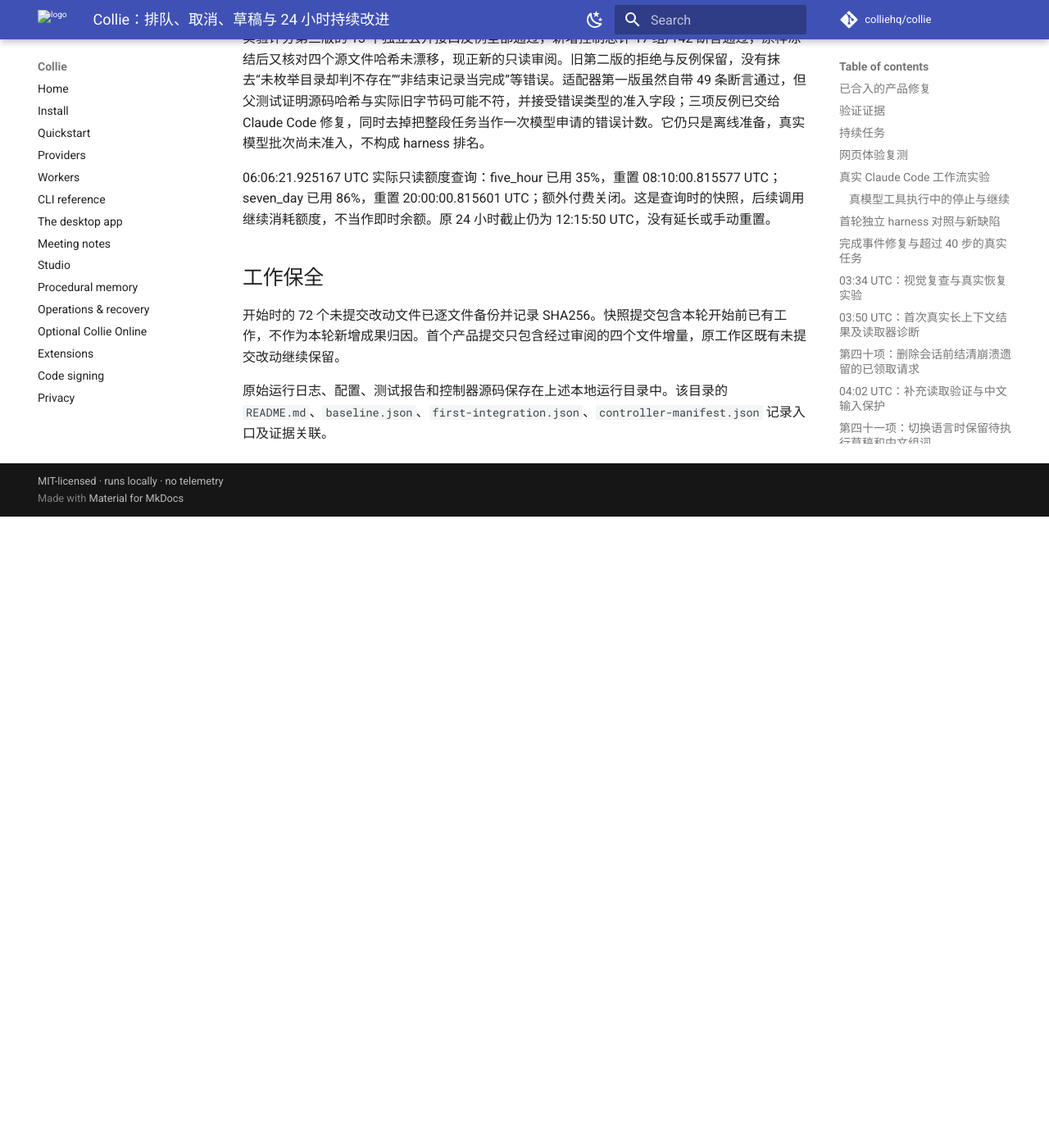
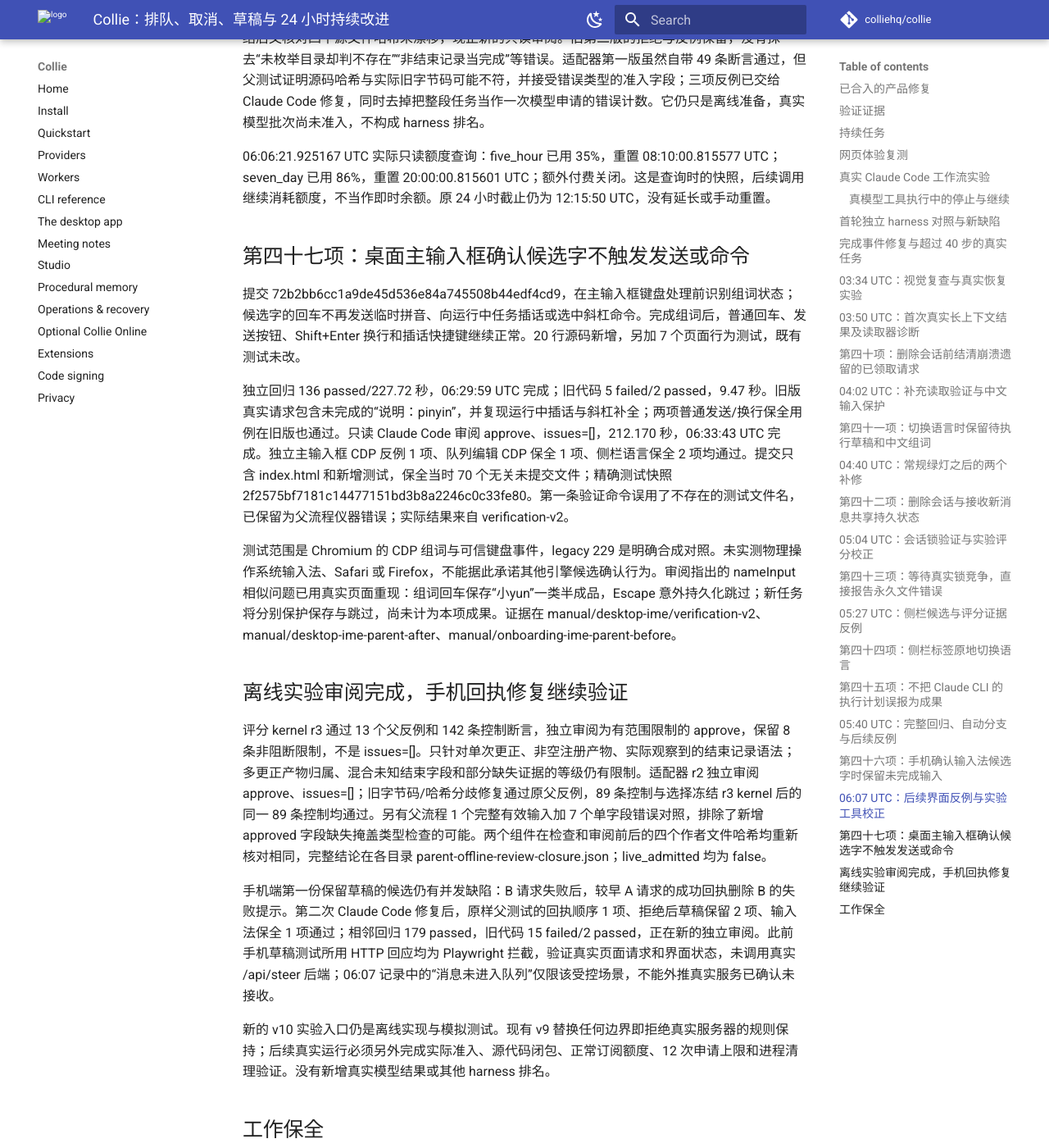
Before and after one commit to colliehq/collie, an MkDocs documentation site: the page built from docs/product-evolution-2026-09-13.md, in a window 1280 px wide and 1400 px high, scrolled down 37278 px. Shown: the whole window at 82% size. Built offline with MkDocs 1.6.1 and Material for MkDocs 9.7.7, drawn with Linux system fonts in a browser that asks for light colours; comment, search, counter and statistics services are not loaded; before the commit the page ends 37908 px from its top, so only the background shows below that; some of the changed text lies outside the part shown.

Commit message:
docs: record desktop IME validation and bounded experiment reviews

```diff
--- a/docs/product-evolution-2026-09-13.md
+++ b/docs/product-evolution-2026-09-13.md
@@ -2,7 +2,7 @@
 
 本轮从 2026-09-13 05:15 PDT 开始，后台任务截止于 2026-09-14 05:15 PDT。
 
-截至 9 月 14 日 06:07 UTC，四十六项产品改动已提交。第四十六项手机输入法误发修复独立通过 174 项、旧代码 4 failed/2 passed 与 Claude Code 审阅；合并到 Agent、侧栏、会话锁和删除修复后的实际组合另有 231 项通过，已同步到自动任务分支。最新完整回归仍是第四十三项的 4299 passed/20 skipped，各界面门槛全绿。手机发送失败丢失草稿和桌面主输入框组词误发均已独立复现，正在并行修复。实验评分第三版通过 13 个独立反例和 142 条控制断言，仍在新的只读审阅；实验适配器也在修复，不把离线检查当成真实模型实验成功。
+四十七项产品改动已提交。新增桌面主输入框的输入法保护，通过 136 项独立回归、旧代码 5 failed/2 passed 和 Claude Code 独立审阅。最新完整回归仍是第四十三项的 4299 passed/20 skipped。手机草稿与回执顺序修复已通过独立页面反例，正在相邻回归和审阅；命名界面也复现了组词误保存和误跳过，正在另一个隔离版本修复。实验评分与适配器已完成有范围限制的离线审阅，真实长任务实验入口正在准备，尚未准入或运行。
 
 ## 已合入的产品修复
 
@@ -506,6 +506,22 @@
 
 06:06:21.925167 UTC 实际只读额度查询：five_hour 已用 35%，重置 08:10:00.815577 UTC；seven_day 已用 86%，重置 20:00:00.815601 UTC；额外付费关闭。这是查询时的快照，后续调用继续消耗额度，不当作即时余额。原 24 小时截止仍为 12:15:50 UTC，没有延长或手动重置。
 
+## 第四十七项：桌面主输入框确认候选字不触发发送或命令
+
+提交 72b2bb6cc1a9de45d536e84a745508b44edf4cd9，在主输入框键盘处理前识别组词状态；候选字的回车不再发送临时拼音、向运行中任务插话或选中斜杠命令。完成组词后，普通回车、发送按钮、Shift+Enter 换行和插话快捷键继续正常。20 行源码新增，另加 7 个页面行为测试，既有测试未改。
+
+独立回归 136 passed/227.72 秒，06:29:59 UTC 完成；旧代码 5 failed/2 passed，9.47 秒。旧版真实请求包含未完成的“说明：pinyin”，并复现运行中插话与斜杠补全；两项普通发送/换行保全用例在旧版也通过。只读 Claude Code 审阅 approve、issues=[]，212.170 秒，06:33:43 UTC 完成。独立主输入框 CDP 反例 1 项、队列编辑 CDP 保全 1 项、侧栏语言保全 2 项均通过。提交只含 index.html 和新增测试，保全当时 70 个无关未提交文件；精确测试快照 2f2575bf7181c14477151bd3b8a2246c0c33fe80。第一条验证命令误用了不存在的测试文件名，已保留为父流程仪器错误；实际结果来自 verification-v2。
+
+测试范围是 Chromium 的 CDP 组词与可信键盘事件，legacy 229 是明确合成对照。未实测物理操作系统输入法、Safari 或 Firefox，不能据此承诺其他引擎候选确认行为。审阅指出的 nameInput 相似问题已用真实页面重现：组词回车保存“小yun”一类半成品，Escape 意外持久化跳过；新任务将分别保护保存与跳过，尚未计为本项成果。证据在 manual/desktop-ime/verification-v2、manual/desktop-ime-parent-after、manual/onboarding-ime-parent-before。
+
+## 离线实验审阅完成，手机回执修复继续验证
+
+评分 kernel r3 通过 13 个父反例和 142 条控制断言，独立审阅为有范围限制的 approve，保留 8 条非阻断限制，不是 issues=[]。只针对单次更正、非空注册产物、实际观察到的结束记录语法；多更正产物归属、混合未知结束字段和部分缺失证据的等级仍有限制。适配器 r2 独立审阅 approve、issues=[]；旧字节码/哈希分歧修复通过原父反例，89 条控制与选择冻结 r3 kernel 后的同一 89 条控制均通过。另有父流程 1 个完整有效输入加 7 个单字段错误对照，排除了新增 approved 字段缺失掩盖类型检查的可能。两个组件在检查和审阅前后的四个作者文件哈希均重新核对相同，完整结论在各目录 parent-offline-review-closure.json；live_admitted 均为 false。
+
+手机端第一份保留草稿的候选仍有并发缺陷：B 请求失败后，较早 A 请求的成功回执删除 B 的失败提示。第二次 Claude Code 修复后，原样父测试的回执顺序 1 项、拒绝后草稿保留 2 项、输入法保全 1 项通过；相邻回归 179 passed，旧代码 15 failed/2 passed，正在新的独立审阅。此前手机草稿测试所用 HTTP 回应均为 Playwright 拦截，验证真实页面请求和界面状态，未调用真实 /api/steer 后端；06:07 记录中的“消息未进入队列”仅限该受控场景，不能外推真实服务已确认未接收。
+
+新的 v10 实验入口仍是离线实现与模拟测试。现有 v9 替换任何边界即拒绝真实服务器的规则保持；后续真实运行必须另外完成实际准入、源代码闭包、正常订阅额度、12 次申请上限和进程清理验证。没有新增真实模型结果或其他 harness 排名。
+
 ## 工作保全
 
 开始时的 72 个未提交改动文件已逐文件备份并记录 SHA256。快照提交包含本轮开始前已有工作，不作为本轮新增成果归因。首个产品提交只包含经过审阅的四个文件增量，原工作区既有未提交改动继续保留。
```
